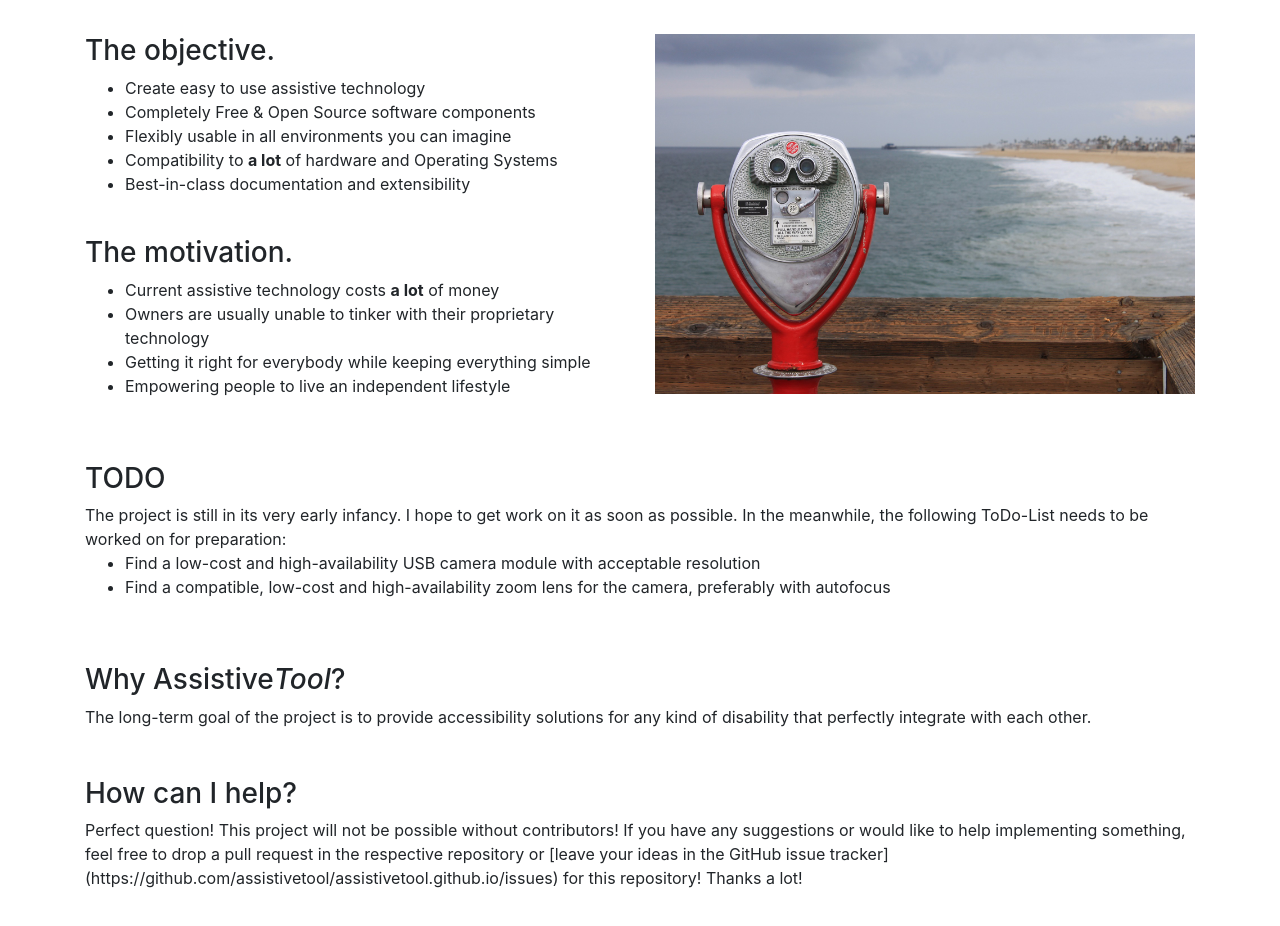
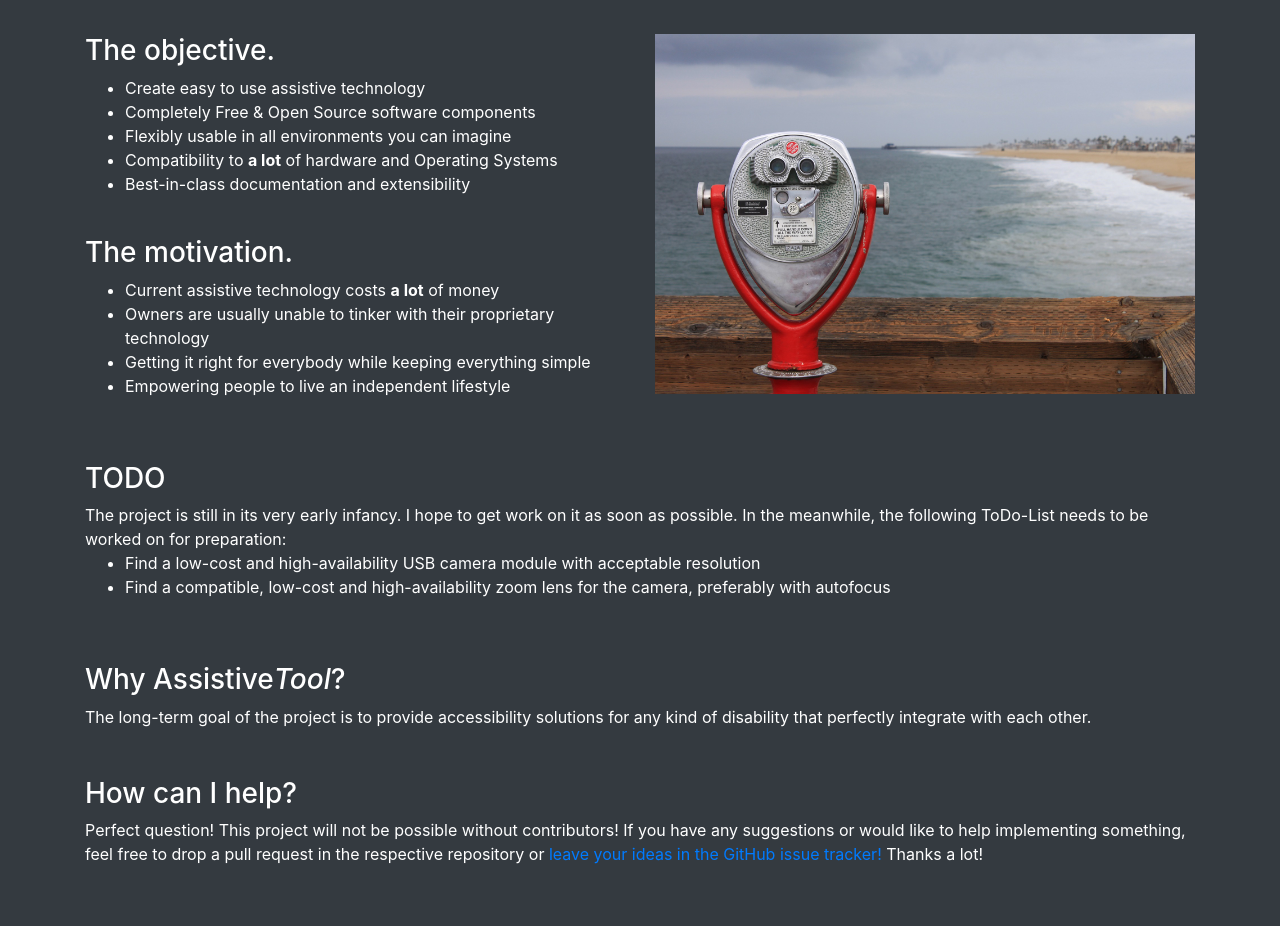
Before and after one commit to assistivetool/assistivetool.github.io, a plain HTML site: page index.html in a window 1280 px wide. Shown: the part 164-1090 px from the top of the page. Drawn offline with nearby package versions, Linux system fonts and the light colour scheme.

Commit message:
fix link and add dark background

```diff
--- a/index.html
+++ b/index.html
@@ -6,7 +6,7 @@
     <link rel="stylesheet" href="https://stackpath.bootstrapcdn.com/bootstrap/4.3.1/css/bootstrap.min.css" integrity="sha384-ggOyR0iXCbMQv3Xipma34MD+dH/1fQ784/j6cY/iJTQUOhcWr7x9JvoRxT2MZw1T" crossorigin="anonymous">
 </head>
 
-<body>
+<body class="text-white bg-dark">
 
     <div class="container">
 
@@ -66,7 +66,7 @@
 
         <div>
             <h3>How can I help?</h3>
-            Perfect question! This project will not be possible without contributors! If you have any suggestions or would like to help implementing something, feel free to drop a pull request in the respective repository or [leave your ideas in the GitHub issue tracker](https://github.com/assistivetool/assistivetool.github.io/issues) for this repository! Thanks a lot!
+            Perfect question! This project will not be possible without contributors! If you have any suggestions or would like to help implementing something, feel free to drop a pull request in the respective repository or <a href="https://github.com/assistivetool/assistivetool.github.io/issues">leave your ideas in the GitHub issue tracker!</a> Thanks a lot!
         </div>
 
         <br><br>
```
